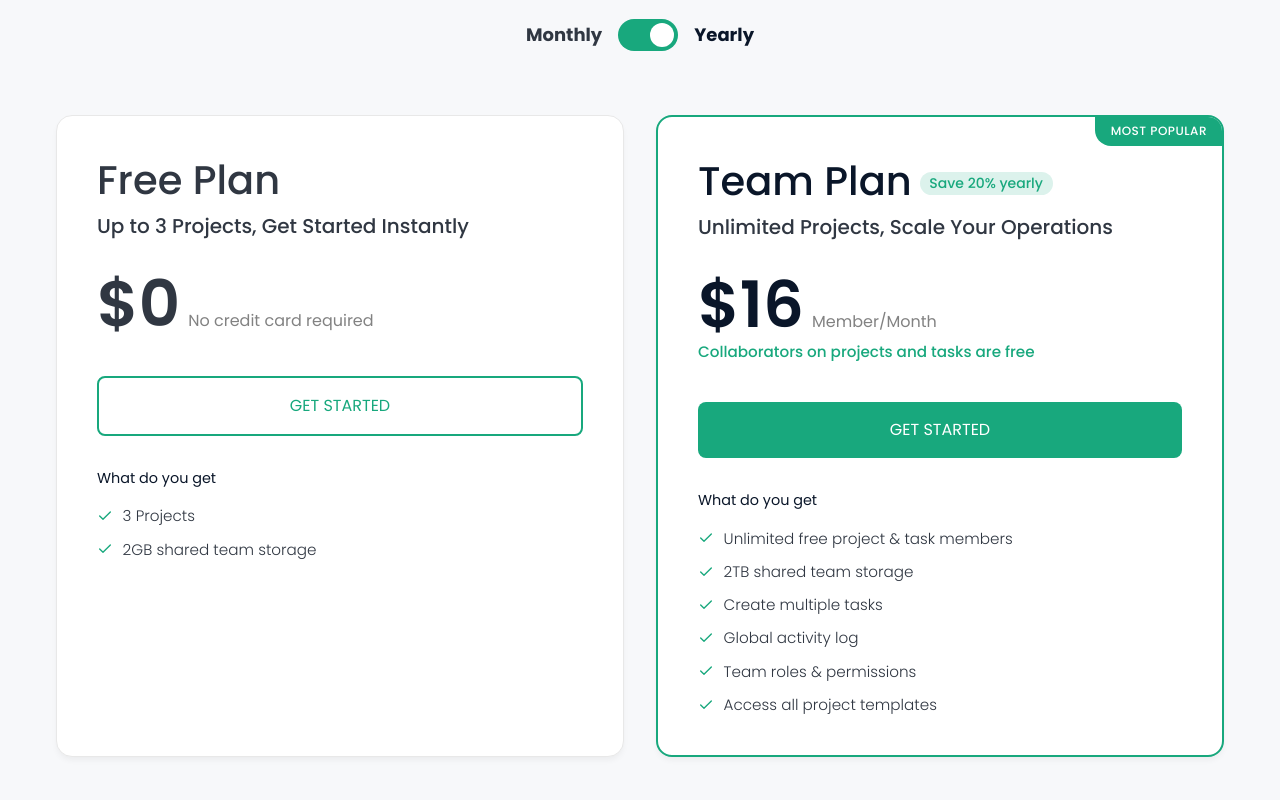
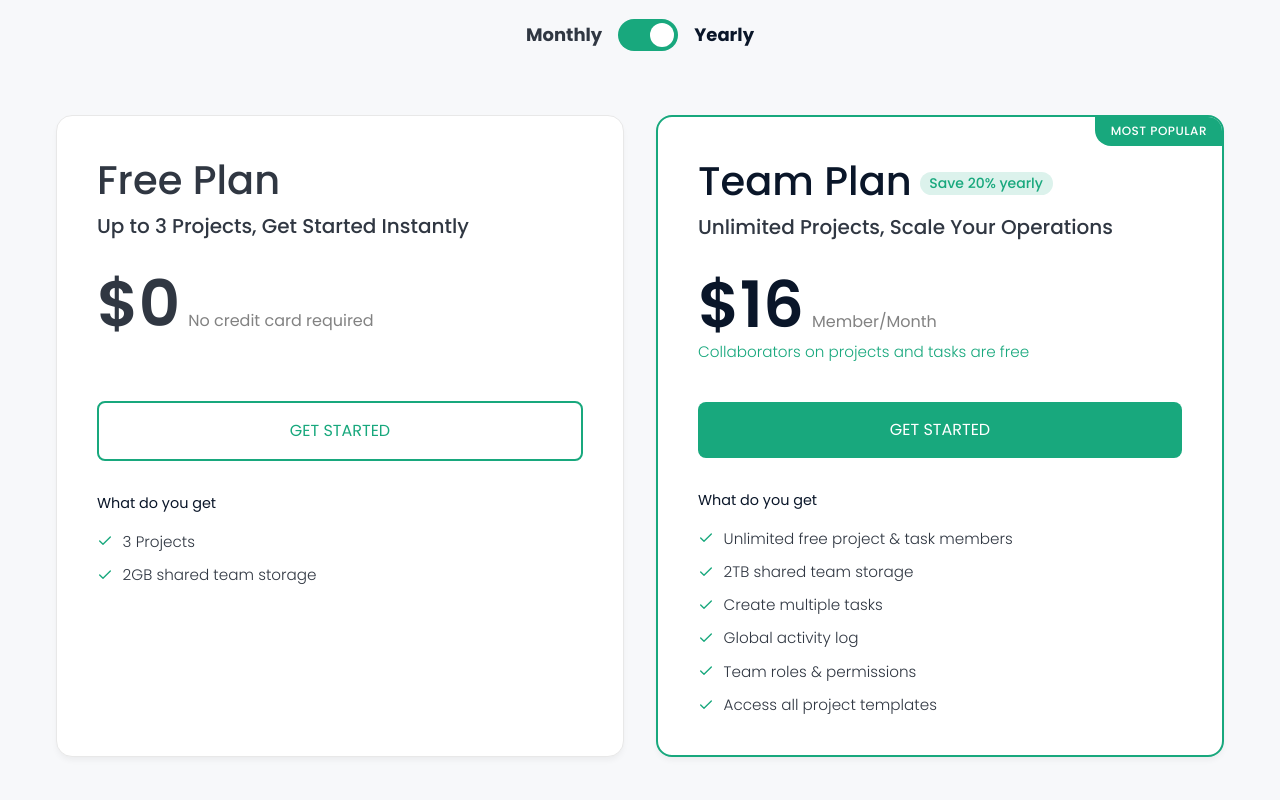
Before and after one commit to dedekysf/Landing-Page, a React (Vite) app: page / in a window 1280 px wide. Shown: the part 7914-8714 px from the top of the page. Built offline with nearby package versions, Linux system fonts and the light colour scheme.

Commit message:
fix: align get started buttons in pricing section

```diff
--- a/src/components/sections/Pricing.module.css
+++ b/src/components/sections/Pricing.module.css
@@ -195,7 +195,6 @@ input:checked+.slider:before {
 .priceCaption {
     font-size: 0.95rem;
     color: var(--secondary-green);
-    font-weight: var(--font-weight-medium);
     margin-bottom: 1.5rem;
     line-height: 1.4;
 }
--- a/src/components/sections/Pricing.tsx
+++ b/src/components/sections/Pricing.tsx
@@ -178,13 +178,15 @@ const Pricing: React.FC = () => {
                                 )}
                             </h3>
                             <p className={styles.planTagline}>{plan.tagline}</p>
-                            <div style={{ display: 'flex', alignItems: 'baseline', gap: '8px', marginBottom: plan.priceCaption ? '0.25rem' : '1.5rem' }}>
+                            <div style={{ display: 'flex', alignItems: 'baseline', gap: '8px', marginBottom: '0.25rem' }}>
                                 <div className={styles.price} style={{ marginBottom: 0 }}>
                                     ${isMonthly ? plan.priceMonthly : plan.priceAnnual}
                                 </div>
                                 <div className={styles.priceSubtext} style={{ margin: 0 }}>{plan.priceSubtext}</div>
                             </div>
-                            {plan.priceCaption && <div className={styles.priceCaption}>{plan.priceCaption}</div>}
+                            <div className={styles.priceCaption} style={{ visibility: plan.priceCaption ? 'visible' : 'hidden' }}>
+                                {plan.priceCaption || "Collaborators on projects and tasks are free"}
+                            </div>
                             <div className={styles.cardFooter}>
                                 <a
                                     href="https://app.tasktag.com/register/signup-with-email"
```
